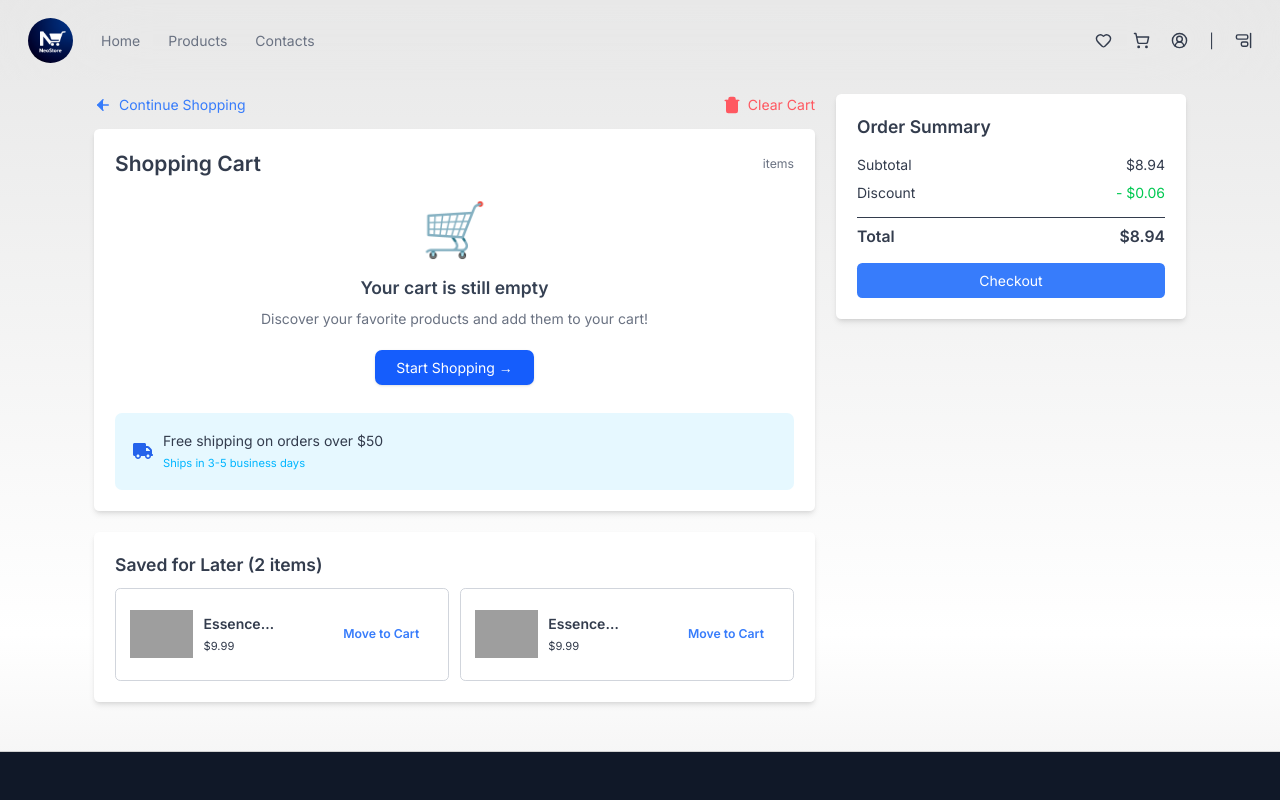
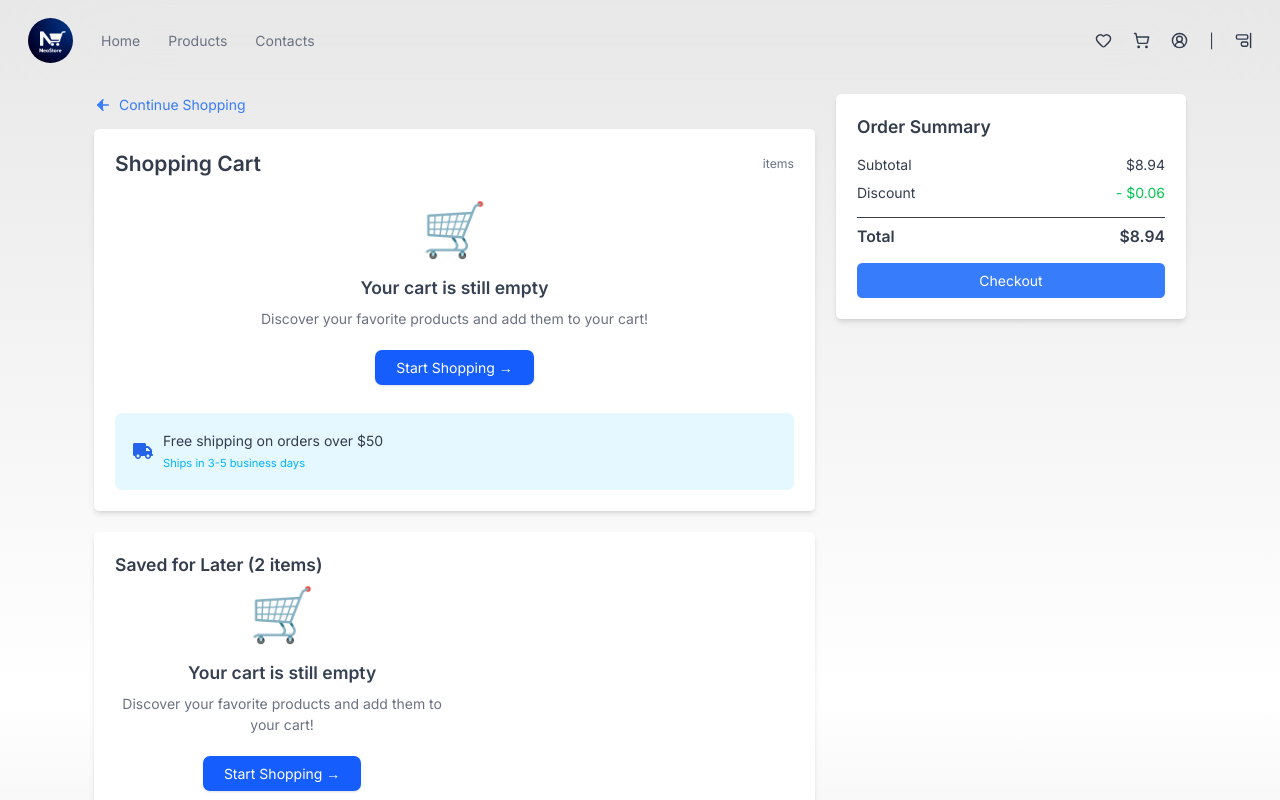
Before and after one commit to ahmadadptr001/neostore-commerce, a Next.js app: page /cart in a window 1280 px wide. Shown: the top 800 px of the page. Built offline with nearby package versions, Linux system fonts and the light colour scheme; grey boxes are pictures that could not be loaded.

Commit message:
ui: update ui

```diff
--- a/app/cart/page.jsx
+++ b/app/cart/page.jsx
@@ -10,6 +10,7 @@ export default function CartProducts() {
   const [minCount, setMinCount] = useState(false);
   const [maxCount, setMaxCount] = useState(false);
   const [cartProducts, setCartProducts] = useState(null);
+  const [cartWish, setCartWish] = useState(null);
   const [viewNotifWish, setViewNotifWish] = useState(false);
 
   const updateQuantity = useProductStore((state) => state.updateQuantity);
@@ -21,6 +22,7 @@ export default function CartProducts() {
 
     if (carts) {
       setCartProducts(carts.state.cart);
+      setCartWish(carts.state.wishlist);
     }
   }, []);
 
@@ -66,8 +68,9 @@ export default function CartProducts() {
 
   const handleAddWishList = (item) => {
     addToWishList(item);
-    setViewNotifWish(true)
+    setViewNotifWish(true);
   };
+
   const cardCartProducts = (item) => {
     const priceDiscount = getPriceDiscount(item.discountPercentage, item.price);
 
@@ -159,6 +162,27 @@ export default function CartProducts() {
     );
   };
 
+  const cardCartWish = (item) => {
+    const priceDiscount = getPriceDiscount(item.discountPercentage, item.price);
+    return (
+      <div className="border items-center border-gray-300 rounded-md p-4 flex gap-3 mt-3 justify-between">
+        <img
+          src={item.images[0]}
+          alt={item.title}
+          className="w-18 h-18 object-contain"
+        />
+        <div className="flex flex-col gap-1">
+          <p className="font-semibold line-clamp-1">
+            {item.title}
+          </p>
+          <small>${priceDiscount}</small>
+        </div>
+
+        <Link href={`/products/details/${item.id}`} className="btn btn-ghost text-secondary">Move to Cart</Link>
+      </div>
+    );
+  };
+
   const cardCartEmpty = () => {
     return (
       <div className="flex flex-col items-center justify-center text-center animate-fadeIn py-5">
@@ -182,25 +206,23 @@ export default function CartProducts() {
 
   return (
     <main className="container mx-auto p-4 grid grid-cols-1 lg:grid-cols-3 gap-6">
-      <WishNotification show={viewNotifWish} onClose={() => setViewNotifWish(false)}/>
+      <WishNotification
+        show={viewNotifWish}
+        onClose={() => setViewNotifWish(false)}
+      />
       {/* Left Section */}
       <section className="lg:col-span-2 space-y-4">
         {/* Header Actions */}
-        <div className="flex flex-col sm:flex-row sm:items-center sm:justify-between gap-3">
           <Link
             href="/products"
             className="flex items-center gap-2 hover:underline decoration-secondary"
           >
             <ArrowLeft size={18} className="stroke-secondary fill-secondary" />
-            <span className="text-secondary text-sm sm:text-base">
+            <span className="text-secondary text-base">
               Continue Shopping
             </span>
           </Link>
-          <button className="flex items-center gap-2 hover:underline decoration-error">
-            <Trash size={18} className="stroke-error fill-error" />
-            <span className="text-error text-sm sm:text-base">Clear Cart</span>
-          </button>
-        </div>
+
 
         {/* Cart Box */}
         <div className="mt-4 bg-white shadow-md p-4 sm:p-6 rounded-md">
@@ -273,40 +295,11 @@ export default function CartProducts() {
         </h3>
         <div className="grid grid-cols-1 md:gap-3 md:grid-cols-2">
           {/* card products */}
-          <div className="border items-center border-gray-300 rounded-md p-4 flex gap-3 mt-3 justify-between">
-            <img
-              src="https://cdn.dummyjson.com/product-images/beauty/essence-mascara-lash-princess/1.webp"
-              alt=""
-              className="w-18 h-18 object-contain"
-            />
-            <div className="flex flex-col gap-1">
-              <p className="font-semibold line-clamp-1">
-                Essence Mascara Lash Princess
-              </p>
-              <small>$9.99</small>
-            </div>
-
-            <button className="btn btn-ghost text-secondary">
-              Move to Cart
-            </button>
-          </div>
-          <div className="border items-center border-gray-300 rounded-md p-4 flex gap-3 mt-3 justify-between">
-            <img
-              src="https://cdn.dummyjson.com/product-images/beauty/essence-mascara-lash-princess/1.webp"
-              alt=""
-              className="w-18 h-18 object-contain"
-            />
-            <div className="flex flex-col gap-1">
-              <p className="font-semibold line-clamp-1">
-                Essence Mascara Lash Princess
-              </p>
-              <small>$9.99</small>
-            </div>
-
-            <button className="btn btn-ghost text-secondary">
-              Move to Cart
-            </button>
-          </div>
+          {cartWish !== null && cartWish.length !== 0 && cartWish !== undefined
+            ? cartWish.map((data) => (
+                <div key={data.id}>{cardCartWish(data)}</div>
+              ))
+            : cardCartEmpty()}
         </div>
       </section>
     </main>
```
